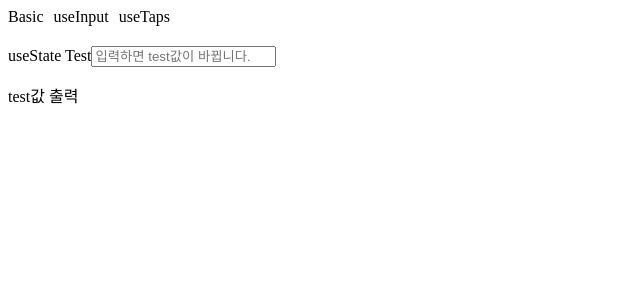
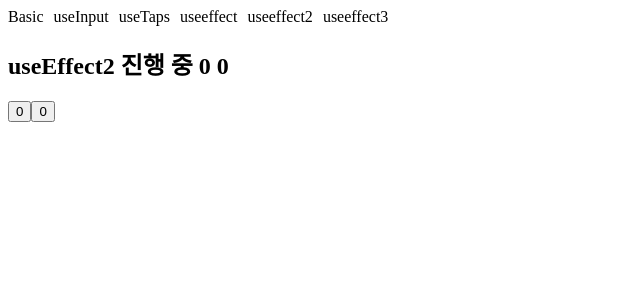
Before and after one commit to Real-Bird/reactHooks, a React (Create React App) app: page /#/useeffect2 in a window 1280 px wide. Before the commit this address led to /#/. Shown: the top 300 px of the page, without its empty margins (0-640 px from the left). Built offline with nearby package versions, Linux system fonts and the light colour scheme.

Commit message:
22-02-20 useEffect hook

```diff
--- a/src/component/Navi.js
+++ b/src/component/Navi.js
@@ -22,6 +22,24 @@ const Navigation = () => (
     >
       useTaps
     </Link>
+    <Link
+      to="/useeffect"
+      style={{ marginRight: 10, textDecoration: "none", color: "black" }}
+    >
+      useeffect
+    </Link>
+    <Link
+      to="/useeffect2"
+      style={{ marginRight: 10, textDecoration: "none", color: "black" }}
+    >
+      useeffect2
+    </Link>
+    <Link
+      to="/useeffect3"
+      style={{ marginRight: 10, textDecoration: "none", color: "black" }}
+    >
+      useeffect3
+    </Link>
   </nav>
 );
 
--- a/src/component/Router.js
+++ b/src/component/Router.js
@@ -9,6 +9,9 @@ import BasicRoute from "../router/BasicRoute";
 import Navigation from "./Navi";
 import Input from "../router/Input";
 import Taps from "../router/Taps";
+import Effect from "../router/Effect";
+import Effect2 from "../router/Effect2";
+import Effect3 from "../router/Effect3";
 
 const AppRouter = () => {
   return (
@@ -25,6 +28,15 @@ const AppRouter = () => {
           <Route exact path="/usetaps">
             <Taps />
           </Route>
+          <Route exact path="/useeffect">
+            <Effect />
+          </Route>
+          <Route exact path="/useeffect2">
+            <Effect2 />
+          </Route>
+          <Route exact path="/useeffect3">
+            <Effect3 />
+          </Route>
           <Redirect from="*" to="/" />
         </Switch>
       </Router>
--- /dev/null
+++ b/src/component/UseEffect.js
@@ -0,0 +1,23 @@
+import React, { useEffect, useState } from "react";
+
+const UseEffect = () => {
+  useEffect(() => {
+    setHead(`useEffect 진행 중 ${number}`);
+    setDeps(console.log("I'm re-render"));
+  });
+  const [number, setNumber] = useState(0);
+  const [aNumber, setAnumber] = useState(0);
+  const [head, setHead] = useState("");
+  const [deps, setDeps] = useState("");
+  return (
+    <div>
+      <h2>
+        {head} {aNumber}
+      </h2>
+      <button onClick={() => setNumber(number + 1)}>{number}</button>
+      <button onClick={() => setAnumber(aNumber + 1)}>{aNumber}</button>
+    </div>
+  );
+};
+
+export default UseEffect;
--- /dev/null
+++ b/src/component/UseEffect2.js
@@ -0,0 +1,21 @@
+import React, { useEffect, useState } from "react";
+
+const UseEffect2 = () => {
+  useEffect(() => {
+    setDeps(console.log("I'm re-render"));
+    setHead(`useEffect2 진행 중 ${number} ${aNumber}`);
+  }, []);
+  const [number, setNumber] = useState(0);
+  const [aNumber, setAnumber] = useState(0);
+  const [head, setHead] = useState("");
+  const [deps, setDeps] = useState("");
+  return (
+    <div>
+      <h2>{head}</h2>
+      <button onClick={() => setNumber(number + 1)}>{number}</button>
+      <button onClick={() => setAnumber(aNumber + 1)}>{aNumber}</button>
+    </div>
+  );
+};
+
+export default UseEffect2;
--- /dev/null
+++ b/src/component/UseEffect3.js
@@ -0,0 +1,21 @@
+import React, { useEffect, useState } from "react";
+
+const UseEffect3 = () => {
+  const [number, setNumber] = useState(0);
+  const [aNumber, setAnumber] = useState(0);
+  const [head, setHead] = useState("");
+  const [deps, setDeps] = useState("");
+  useEffect(() => {
+    setDeps(console.log("I'm re-render"));
+    setHead(`useEffect3 진행 중 ${number} ${aNumber}`);
+  }, [number]);
+  return (
+    <div>
+      <h2>{head}</h2>
+      <button onClick={() => setNumber(number + 1)}>{number}</button>
+      <button onClick={() => setAnumber(aNumber + 1)}>{aNumber}</button>
+    </div>
+  );
+};
+
+export default UseEffect3;
--- /dev/null
+++ b/src/router/Effect.js
@@ -0,0 +1,11 @@
+import React from "react";
+import UseEffect from "../component/UseEffect";
+
+const Effect = () => {
+  return (
+    <div>
+      <UseEffect />
+    </div>
+  );
+};
+export default Effect;
--- /dev/null
+++ b/src/router/Effect2.js
@@ -0,0 +1,11 @@
+import React from "react";
+import UseEffect2 from "../component/UseEffect2";
+
+const Effect2 = () => {
+  return (
+    <div>
+      <UseEffect2 />
+    </div>
+  );
+};
+export default Effect2;
--- /dev/null
+++ b/src/router/Effect3.js
@@ -0,0 +1,11 @@
+import React from "react";
+import UseEffect3 from "../component/UseEffect3";
+
+const Effect3 = () => {
+  return (
+    <div>
+      <UseEffect3 />
+    </div>
+  );
+};
+export default Effect3;
```
